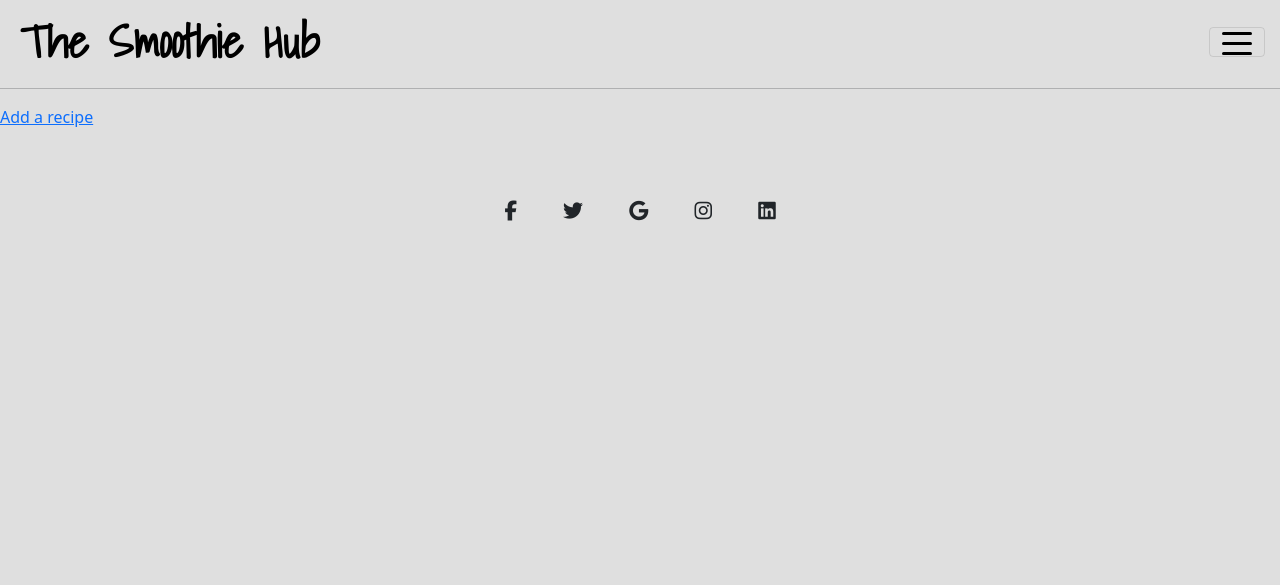
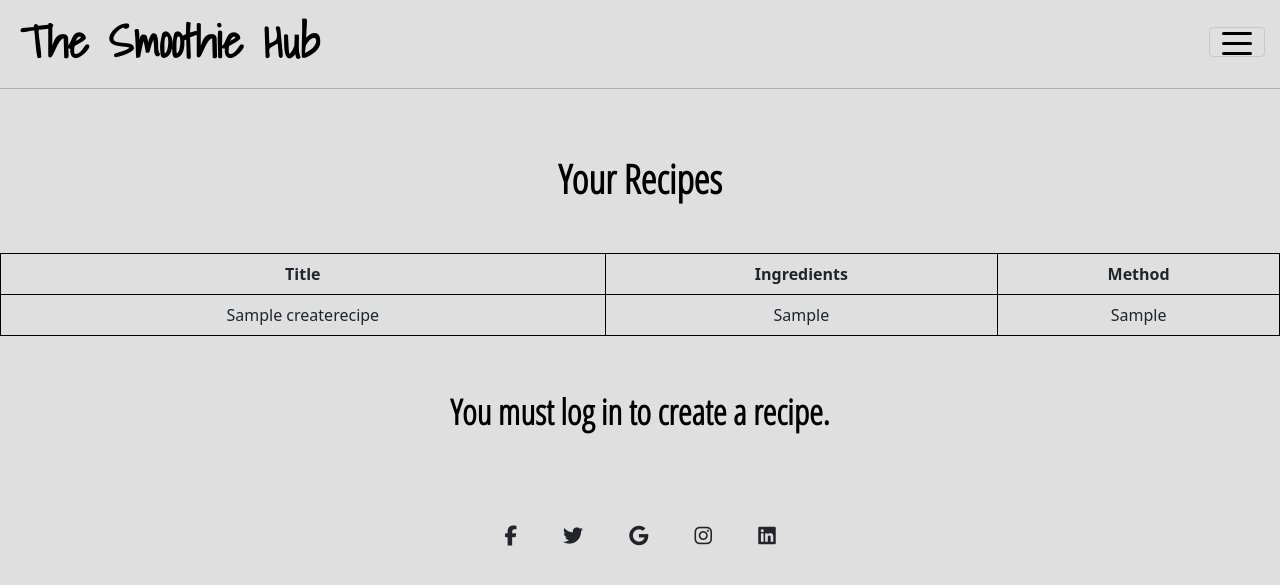
Before and after one commit to conorwalsh1/the-smoothie-hub, a Django app: page /create_recipe_form/view_your_recipes/ in a window 1280 px wide. Shown: the top 585 px of the page. Run offline with Django 3.2, Linux system fonts and the light colour scheme; tables that the repository leaves empty hold one stand-in row (values such as "Sample post"); some libraries are stand-ins or nearby versions.

Commit message:
Add table to hold user created recipes

```diff
--- a/create_recipe_form/models.py
+++ b/create_recipe_form/models.py
@@ -4,7 +4,7 @@ from django.db import models
 
 class CreateRecipe(models.Model):
 
-    title = title = models.CharField(max_length=200, unique=True, default=False)
+    title = models.CharField(max_length=200, default=False)
     ingredients = models.TextField(null=False, blank=False)
     method = models.TextField(null=False, blank=False)
 
--- a/create_recipe_form/urls.py
+++ b/create_recipe_form/urls.py
@@ -3,6 +3,6 @@ from django.urls import path
 
 
 urlpatterns = [
-    path('', views.create_recipe_form, name='create_recipe_form'),
+    path('create/', views.create_recipe_form, name='create_recipe_form'),
     path('view_your_recipes/', views.view_your_recipes, name='view_your_recipes'),
 ]
--- a/create_recipe_form/views.py
+++ b/create_recipe_form/views.py
@@ -3,19 +3,21 @@ from .models import CreateRecipe
 
 # Create your views here.
 
-def create_recipe_form(request):
+def view_your_recipes(request):
 
     queryset = CreateRecipe.objects.all()
     context = {
         'queryset': queryset
     }
-    return render(request, "create_recipe_form.html", context)
+    return render(request, "view_your_recipes.html", context)
 
-def view_your_recipes(request):
+def create_recipe_form(request):
     if request.method == 'POST':
+        title = request.POST.get('title')
         ingredients = request.POST.get('ingredients')
         method = request.POST.get('method')
-        CreateRecipe.objects.create(ingredients=ingredients, method=method)
+        CreateRecipe.objects.create(ingredients=ingredients, method=method, title=title)
 
-        return redirect('create_recipe_form.html')
-    return render(request, "view_your_recipes.html")
+        return redirect('/view_your_recipes/')
+
+    return render(request, "create_recipe_form.html")
--- a/static/css/style.css
+++ b/static/css/style.css
@@ -432,6 +432,69 @@ body {
 
 /* Create Recipe Form */
 
+.create-recipe-form {
+    text-align: center;
+}
+
+#id_title {
+    width: 25%;
+}
+
+#id_ingredients {
+    width: 50%;
+}
+
+#id_method {
+    width: 50%;
+}
+
+.submit-button {
+    background-color: rgb(223, 223, 223);
+    color: black;
+    border: 2px solid black;
+    padding: 10px 30px;
+    font-family: 'Shadows Into Light', cursive;
+    font-size: 20px;
+    margin-top: 15px;
+}
+
+.submit-button:hover {
+    background-color: rgb(45, 168, 55);
+    color: white;
+}
+
+/* View Your Recipes */
+
+.recipe-table {
+    border-color: black;
+    margin-bottom: 50px;
+    text-align: center;
+}
+
+.recipe-login-prompt {
+    font-family: 'Open Sans Condensed', sans-serif;
+    color: black;
+    font-size: 35px;
+    margin-top: 25px;
+    font-weight: 800;
+    text-align: center;
+}
+
+.add-recipe-link {
+    font-family: 'Open Sans Condensed', sans-serif;
+    color: black;
+    font-size: 35px;
+    margin-top: 15px;
+    font-weight: 600;
+    text-align: center;
+    text-decoration: none;
+}
+
+.add-recipe-link:hover {
+    text-decoration: underline;
+    color: black;
+}
+
 /* Media Queries */
 
 @media only screen and (max-width: 410px) {
--- a/templates/base.html
+++ b/templates/base.html
@@ -51,10 +51,13 @@
                 <li class="nav-item">
                   <a class="nav-links" href="{% url 'recipes' %}">Recipes</a>
                 </li>
-                {% if user.is_authenticated %}
+
                     <li class="nav-item">
                       <a class="nav-links" href="{% url 'view_your_recipes' %}">View Your Recipes</a>
                     </li>
+                    {% if user.is_authenticated %}
+                      <!-- Display user name once logged in -->
+                    {{ user.username }}
                     <li class="nav-item">
                       <a class="nav-links" href="{% url 'create_recipe_form' %}">Create A Recipe</a>
                     </li>
--- a/templates/view_your_recipes.html
+++ b/templates/view_your_recipes.html
@@ -4,17 +4,55 @@
 
 {% block content %}
 
-{{ queryset }}
-
-<table>
+<h1 class="about-title">Your Recipes</h1>
+<!-- <table>
     {% for set in queryset %}
         <tr>
+            <td>Title: {{ set.title }}</td>
+            <td>Ingredients: {{ set.ingredients }}</td>
+            <td>Method: {{ set.method }}</td>
+        </tr>
+    {% endfor %}
+</table>
+
+{% if user.is_authenticated %}
+    <div class="add-recipe-link">
+        <a href="/create">Add a Recipe!</a>
+    </div>
+
+{% else %}
+    <p class="recipe-login-prompt">You must log in to create a recipe.</p>
+
+{% endif %} -->
+
+<table class="table table-bordered recipe-table center">
+        <thead class="recipe-table">
+        <tr>
+            <th scope="col">Title</th>
+            <th scope="col">Ingredients</th>
+            <th scope="col">Method</th>
+        </tr>
+        </thead>
+    {% for set in queryset %}
+        <tbody class="recipe-table">
+        <tr>
+            <td>{{ set.title }}</td>
             <td>{{ set.ingredients }}</td>
             <td>{{ set.method }}</td>
         </tr>
+        </tbody>
     {% endfor %}
 </table>
-<a href="/create_recipe_form">Add a recipe</a>
+
+{% if user.is_authenticated %}
+    <div class="add-recipe-link">
+        <a href="/create">Add a Recipe!</a>
+    </div>
+
+{% else %}
+    <p class="recipe-login-prompt">You must log in to create a recipe.</p>
+
+{% endif %}
 
 
 {% endblock %}
--- a/thesmoothiehub/urls.py
+++ b/thesmoothiehub/urls.py
@@ -21,7 +21,7 @@ urlpatterns = [
     path('summernote/', include('django_summernote.urls')),
     path('', include('home.urls')),
     path('create_recipe_form/', include('create_recipe_form.urls')),
-    path('view_your_recipes/', include('create_recipe_form.urls')),
+    path('', include('create_recipe_form.urls')),
     path('about/', include('about.urls')),
     path('contact/', include('contact.urls')),
     path('recipes/', include('recipe.urls'), name='recipe_urls'),
```
Also changed, not shown: templates/create_recipe_form.html (+18 -3 lines), create_recipe_form/migrations/0003_alter_createrecipe_title.py (added).
